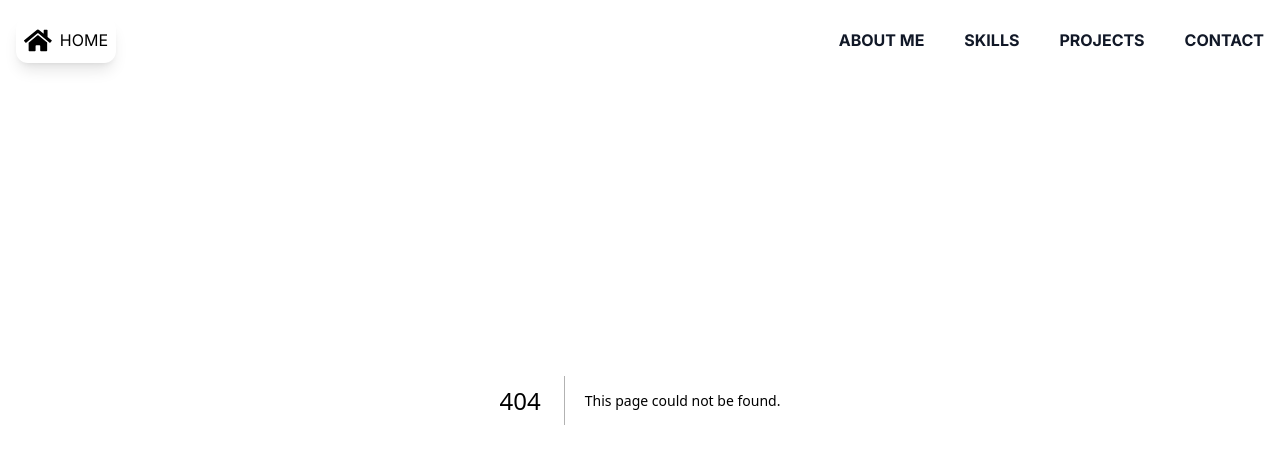
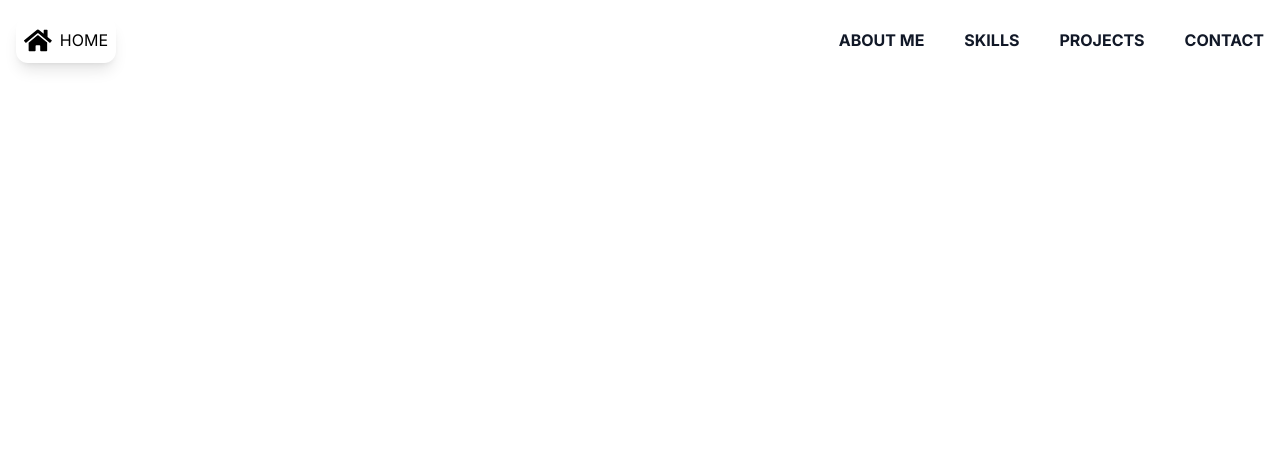
Before and after one commit to Nicholas-Abell/portfolio_V3, a Next.js app: page /resume in a window 1280 px wide. Before the commit this address had no page. Shown: the top 464 px of the page. Built offline with nearby package versions, Linux system fonts and the light colour scheme.

Commit message:
created resume page

```diff
--- /dev/null
+++ b/app/resume/page.tsx
@@ -0,0 +1,15 @@
+import React from "react";
+
+type pageProps = {};
+
+const page: React.FC<pageProps> = () => {
+  return (
+    <div className="min-h-screen pt-32">
+      <iframe
+        className="w-full min-h-screen overflow-x-hidden"
+        src="/Nicholas-Abell.pdf"
+      ></iframe>
+    </div>
+  );
+};
+export default page;
```
